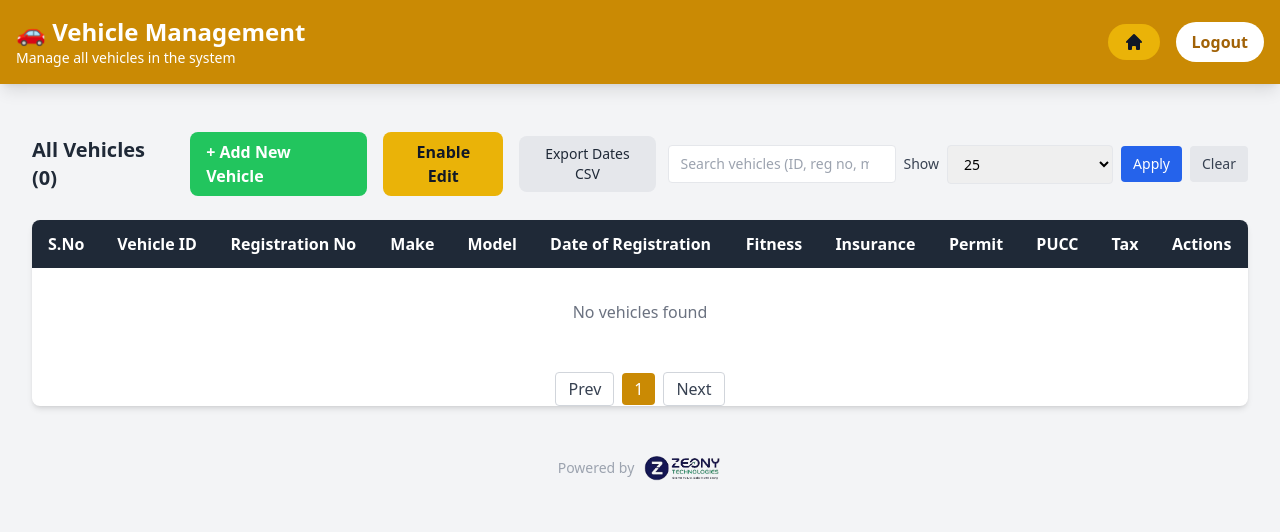
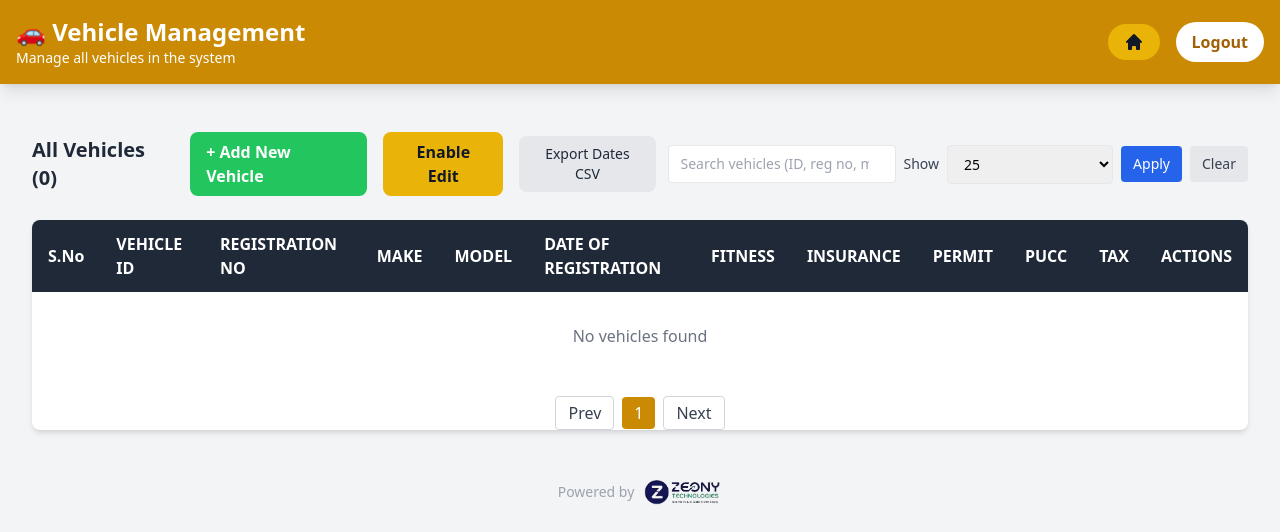
Before and after one commit to pmcdrivelogs/drivelogs, a Flask app: page /admin/vehicles in a window 1280 px wide. Shown: the top 532 px of the page. Run offline with Flask 3, Linux system fonts and the light colour scheme; the visitor is signed in with stand-in values (Sample User, id 1); some libraries are stand-ins or nearby versions.

Commit message:
Update vehicle table headers to uppercase

```diff
--- a/templates/admin_vehicles.html
+++ b/templates/admin_vehicles.html
@@ -80,17 +80,17 @@
           <thead class="bg-gray-800 text-white">
             <tr>
               <th class="px-4 py-3 text-left">S.No</th>
-              <th class="px-4 py-3 text-left">Vehicle ID</th>
-              <th class="px-4 py-3 text-left">Registration No</th>
-              <th class="px-4 py-3 text-left">Make</th>
-              <th class="px-4 py-3 text-left">Model</th>
-              <th class="px-4 py-3 text-left">Date of Registration</th>
-              <th class="px-4 py-3 text-left">Fitness</th>
-              <th class="px-4 py-3 text-left">Insurance</th>
-              <th class="px-4 py-3 text-left">Permit</th>
+              <th class="px-4 py-3 text-left">VEHICLE ID</th>
+              <th class="px-4 py-3 text-left">REGISTRATION NO</th>
+              <th class="px-4 py-3 text-left">MAKE</th>
+              <th class="px-4 py-3 text-left">MODEL</th>
+              <th class="px-4 py-3 text-left">DATE OF REGISTRATION</th>
+              <th class="px-4 py-3 text-left">FITNESS</th>
+              <th class="px-4 py-3 text-left">INSURANCE</th>
+              <th class="px-4 py-3 text-left">PERMIT</th>
               <th class="px-4 py-3 text-left">PUCC</th>
-              <th class="px-4 py-3 text-left">Tax</th>
-              <th class="px-4 py-3 text-center">Actions</th>
+              <th class="px-4 py-3 text-left">TAX</th>
+              <th class="px-4 py-3 text-center">ACTIONS</th>
             </tr>
           </thead>
           <tbody>
```
